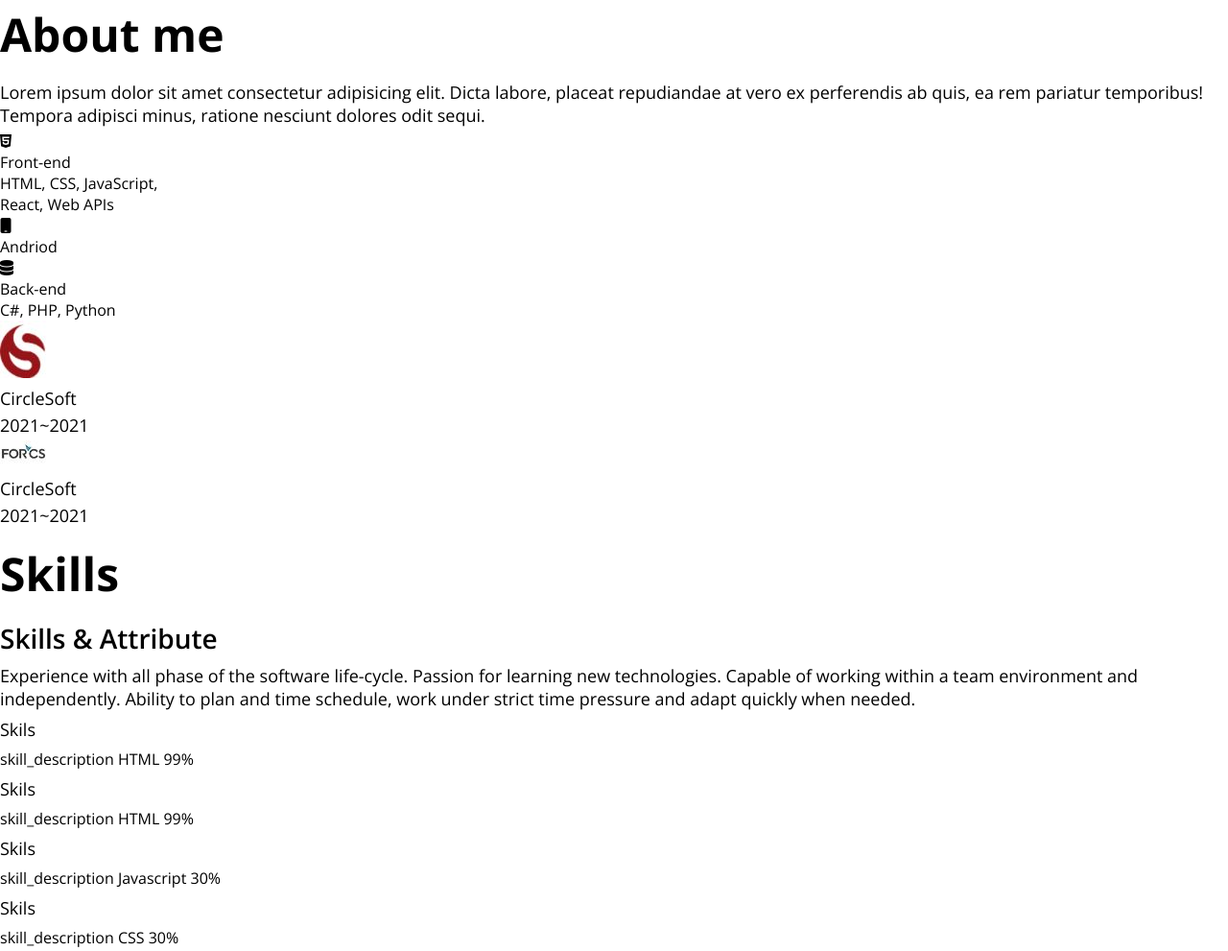
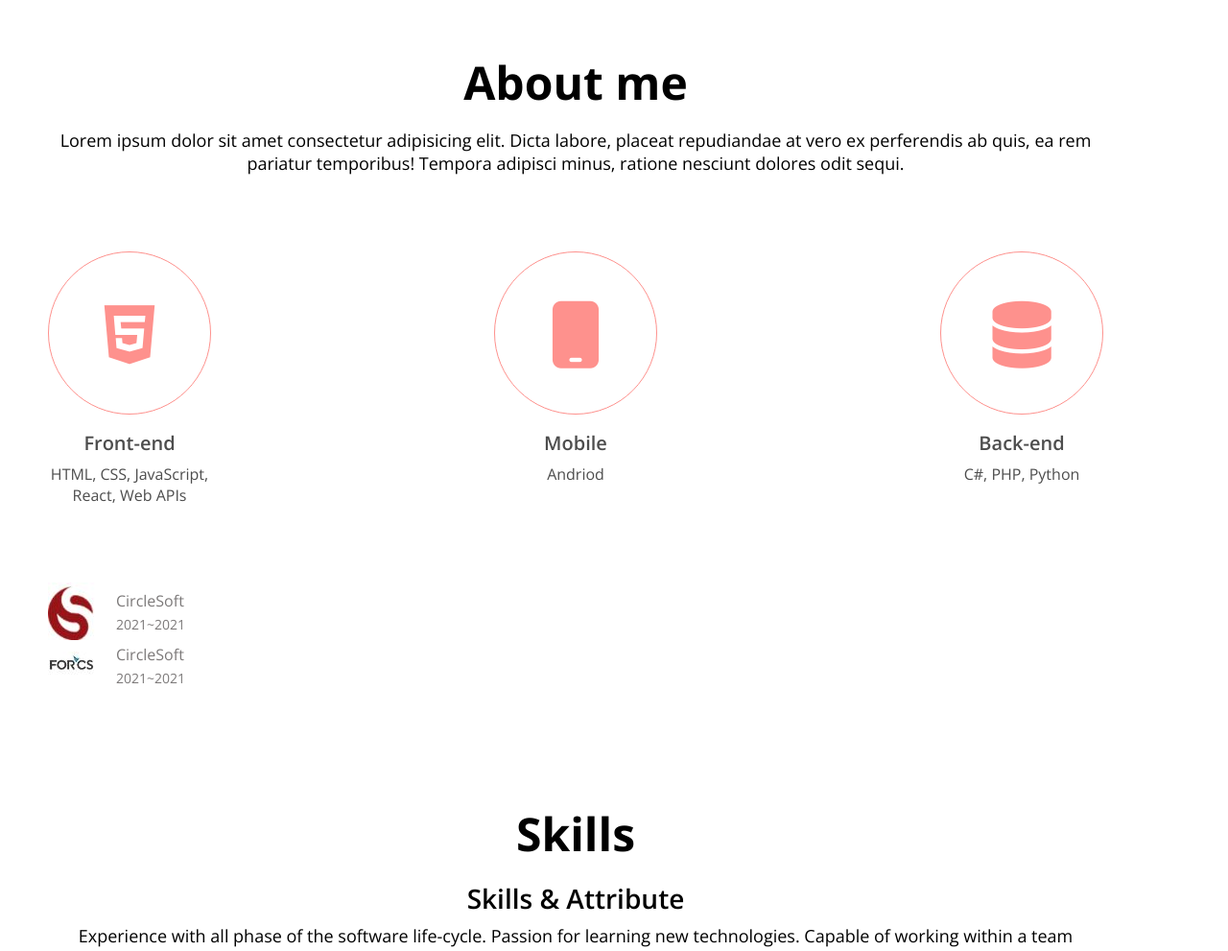
Before and after one commit to dizikjh/portfolio, a plain HTML site: page index.html in a window 1280 px wide. Shown: the part 739-1730 px from the top of the page at 96% size. Drawn offline with nearby package versions, Linux system fonts and the light colour scheme.

Commit message:
CSS: About

```diff
--- a/index.html
+++ b/index.html
@@ -42,49 +42,59 @@
         <button class="home__contact">Contact Me</button>
     </section>
     <!-- About -->
-    <section id="about">
+    <section id="about" class="section">
         <h1>About me</h1>
         <p>
             Lorem ipsum dolor sit amet consectetur adipisicing elit. Dicta labore, placeat repudiandae at vero ex perferendis ab quis, ea rem pariatur temporibus! Tempora adipisci minus, ratione nesciunt dolores odit sequi.
         </p>
         <div class="about__majors">
             <div class="major">
-                <div class="major__icon"></div>
+                <div class="major__icon">
                     <i class="fab fa-html5"></i>
-                <div class="major__title">Front-end</div>
+                </div>
+                <h2 class="major__title">Front-end</h2>
                 <div class="major__description">
                     HTML, CSS, JavaScript,
                     <br />React, Web APIs
                 </div>
             </div>
             <div class="major">
-                <div class="major__icon"></div>
-                <i class="fas fa-mobile"></i>
-                <div class="major__title"Mobile></div>
+                <div class="major__icon">
+                    <i class="fas fa-mobile"></i>
+                </div>
+
+                <h2 class="major__title"Mobile>Mobile</h2>
                 <div class="major__description">Andriod</div>
             </div>
             <div class="major">
-                <div class="major__icon"></div>
-                <i class="fas fa-database"></i>
-                <div class="major__title">Back-end</div>
+                <div class="major__icon">
+                    <i class="fas fa-database"></i>
+                </div>
+
+                <h2 class="major__title">Back-end</h2>
                 <div class="major__description">C#, PHP, Python</div>
             </div>
         </div>
         <div class="about_jobs">
             <div class="job">
                 <img src="imgs/job/circlesoft.jpg" alt="" class="job__logo">
-                <p class="job__name">CircleSoft</p>
-                <p class="job__period">2021~2021</p>
+
+                <div class="job__description">
+                    <p class="job__name">CircleSoft</p>
+                    <p class="job__period">2021~2021</p>
+                </div>
             </div>
             <div class="job">
                 <img src="imgs/job/forcs.jpg" alt="" class="job__logo">
-                <p class="job__name">CircleSoft</p>
-                <p class="job__period">2021~2021</p>
+                <div class="job__description">
+                    <p class="job__name">CircleSoft</p>
+                    <p class="job__period">2021~2021</p>
+                </div>
             </div>
         </div>
     </section>
     <!-- Skills -->
-    <section id="skills">
+    <section id="skills" class="section">
         <h1>Skills</h1>
         <h2>Skills & Attribute</h2>
         <p>
@@ -170,7 +180,7 @@
         </div>
     </section>
     <!-- Work -->
-    <section id="work">
+    <section id="work" class="section">
         <h1>My work</h1>
         <h3>Projects</h3>
         <div class="work__categories">
@@ -238,7 +248,7 @@
         </div>
     </section>
     <!-- Testimonior -->
-    <section id="testimonior">
+    <section id="testimonior" class="section">
         <h1>Testimonials</h1>
         <h3>See what they say about me</h3>
         <div class="testimonials">
@@ -261,7 +271,7 @@
         </div>
     </section>
     <!-- Contact -->
-    <section id="contact">
+    <section id="contact" class="section">
         <h1 class="contact__title">Let's talk</h1>
         <h2 class="contact__emil">juons2001@naver.com</h2>
         <div class="contact__links">
--- a/style.css
+++ b/style.css
@@ -31,6 +31,9 @@
 
   /* Size */
   --size-border-radius: 4px;
+
+  /* Animation */
+  --animation-duration: 300ms;
 }
 /* Universal tags */
 * {
@@ -161,3 +164,73 @@ p {
   color: var(--color-white);
   border: 2px solid var(--color-white);
 }
+
+/* Section common */
+.section {
+  padding: 50px;
+  text-align: center;
+  max-width: 1200px;
+}
+
+/* About */
+.about__majors {
+  display: flex;
+  justify-content: space-between;
+  margin: 80px 0;
+}
+
+.major__icon {
+  width: 170px;
+  height: 170px;
+  font-size: 70px;
+  line-height: 170px;
+  margin: auto;
+  color: var(--color-pink);
+  border: 1px solid var(--color-pink);
+  border-radius: 50%;
+  margin-bottom: 16px;
+}
+.major__icon i {
+  transition: all var(--animation-duration) ease;
+}
+
+.major__icon:hover i {
+  color: var(--color-blue);
+  transform: rotate(-30deg) scale(1.1);
+}
+
+.major__title,
+.major__description {
+  color: var(--color-dark-grey);
+}
+
+.major__title {
+  font-size: 20px;
+}
+
+.major__description {
+  font-size: var(--font-small);
+}
+
+.job {
+  display: flex;
+  align-items: center;
+}
+
+.job__description {
+  margin: 0 16px;
+  text-align: left;
+}
+
+.job__name,
+.job__period {
+  color: var(--color-light-grey);
+}
+
+.job__name {
+  font-size: var(--font-small);
+}
+
+.job__period {
+  font-size: var(--font-micro);
+}
```
